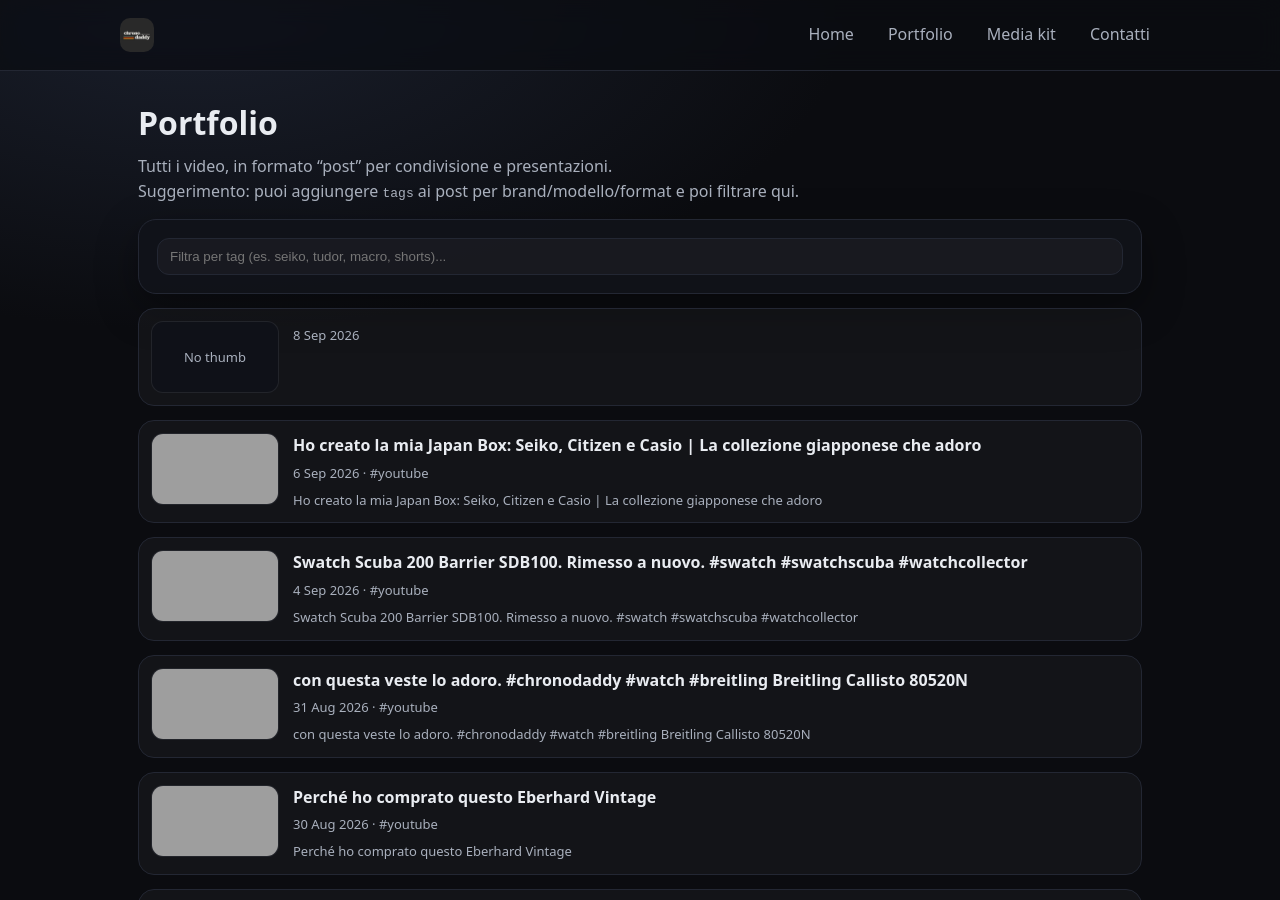
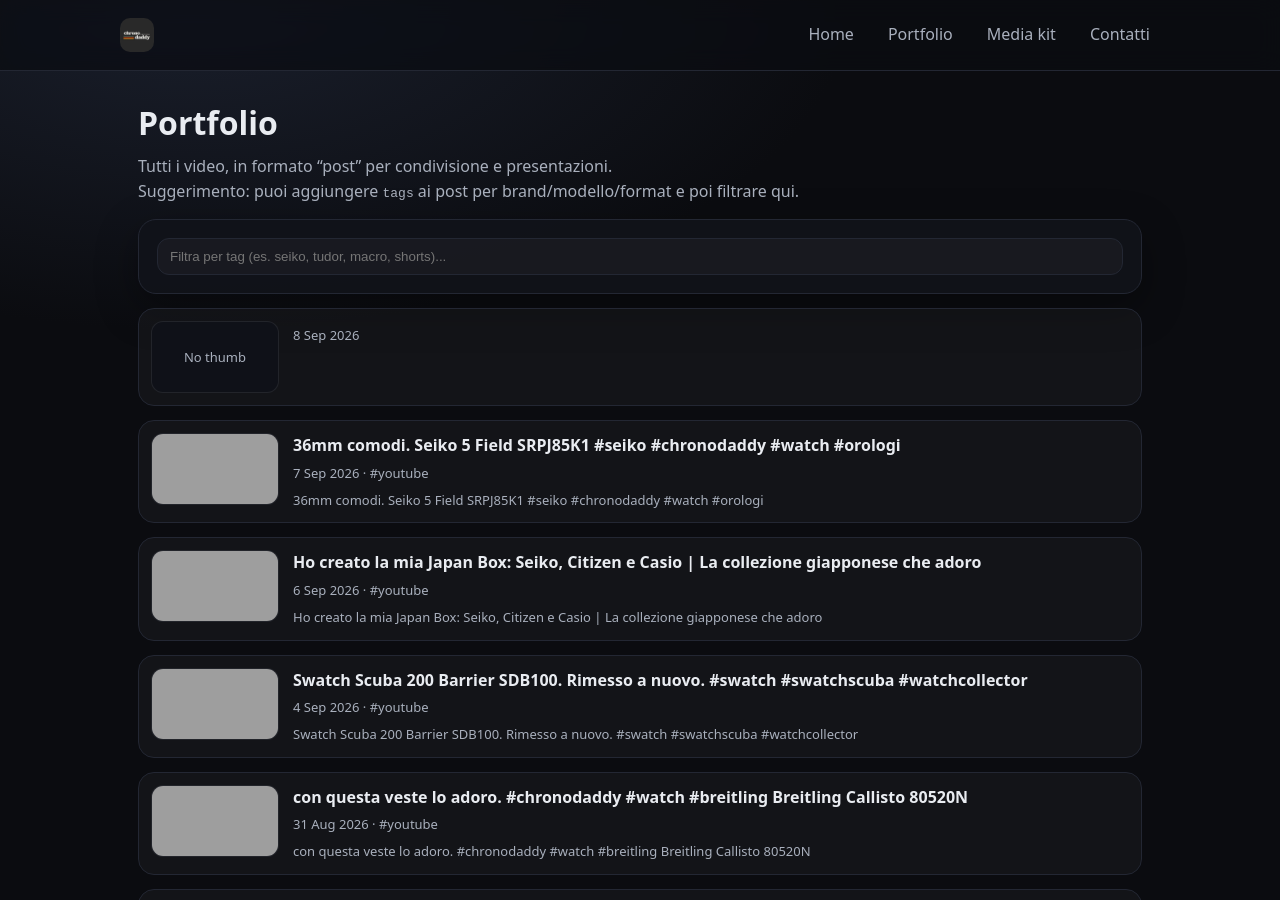
Before and after one commit to claudiostoduto/chronodaddy, a Jekyll site: the page built from _pages/portfolio.md, in a window 1280 px wide and 900 px high, cut to the strip 0-900 px from the top of the window. Built offline with Jekyll 4.4.1, drawn with Linux system fonts in a browser that asks for light colours; grey boxes are pictures that could not be loaded.

Commit message:
chore: add new YouTube posts

```diff
--- /dev/null
+++ b/_posts/2026-09-07-36mm-comodi-seiko-5-field-srpj85k1-seiko-chronodaddy-watch-orologi.md
@@ -0,0 +1,14 @@
+---
+title: "36mm comodi. Seiko 5 Field SRPJ85K1 #seiko #chronodaddy #watch #orologi"
+date: 2026-09-07
+videoId: "uF8Q8AhHql0"
+youtubeUrl: "https://www.youtube.com/shorts/uF8Q8AhHql0"
+thumbnail: "https://i2.ytimg.com/vi/uF8Q8AhHql0/hqdefault.jpg"
+tags: [youtube]
+excerpt: "36mm comodi. Seiko 5 Field SRPJ85K1 #seiko #chronodaddy #watch #orologi"
+---
+
+<!--
+Questo post è stato generato automaticamente.
+Puoi aggiungere tag più specifici (brand/modello/format) e una descrizione/contesto per renderlo un vero case study.
+-->
--- a/assets/channel-stats.json
+++ b/assets/channel-stats.json
@@ -1,6 +1,6 @@
 {
   "subscribers": 827,
   "views": 451632,
-  "videos": 244,
-  "updatedAt": "2026-09-07T10:13:43.056Z"
+  "videos": 245,
+  "updatedAt": "2026-09-07T15:51:43.550Z"
 }
```
